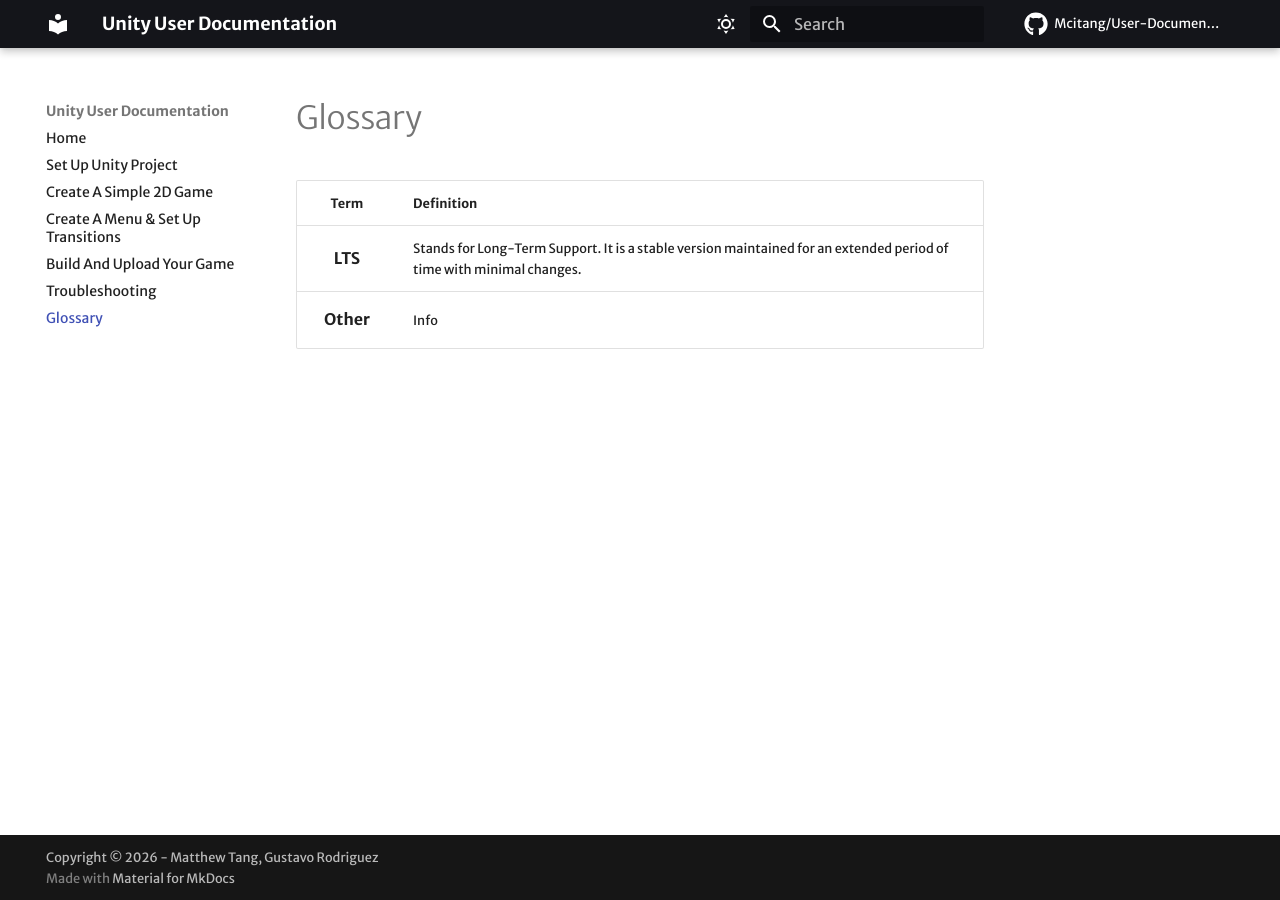
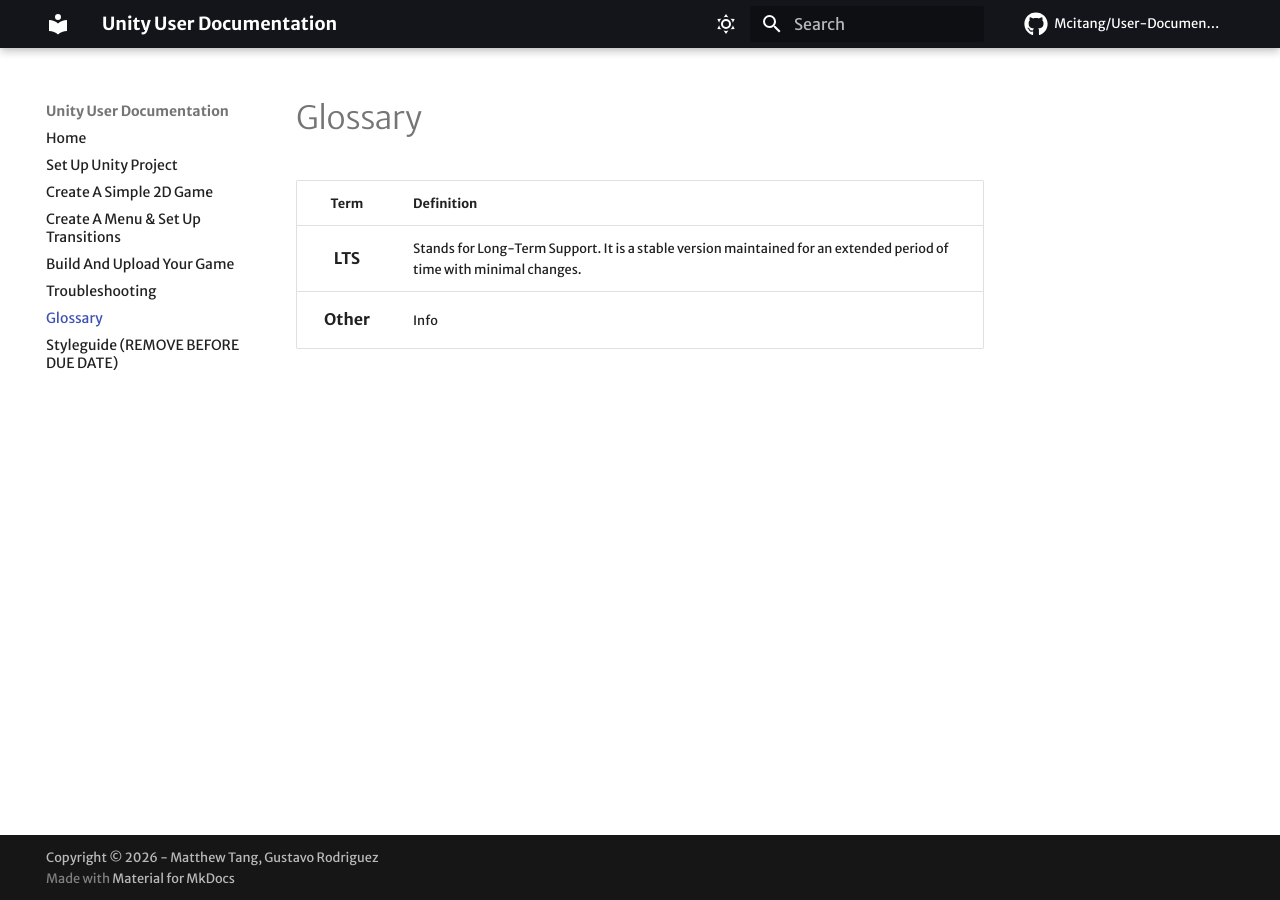
Before and after one commit to Mcitang/User-Documentation, an MkDocs documentation site: the page built from docs/glossary.md, in a window 1280 px wide. Built offline with MkDocs 1.6.1 and Material for MkDocs 9.7.7, drawn with Linux system fonts in a browser that asks for light colours; some web fonts are replaced; comment, search, counter and statistics services are not loaded.

Commit message:
Create more CSS files

```diff
--- /dev/null
+++ b/docs/stylesheets/util.style.css
@@ -0,0 +1,6 @@
+.center {
+  display: block;
+  margin-left: auto;
+  margin-right: auto;
+  text-align: center; /* Helpful if applied to a container */
+}
--- a/mkdocs.yml
+++ b/mkdocs.yml
@@ -1,4 +1,5 @@
 site_name: Unity User Documentation
+site_url: https://mcitang.github.io/User-Documentation/
 
 # Using it to override the page order
 nav:
@@ -9,6 +10,7 @@
  - Build And Upload Your Game: "build-game.md"
  - Troubleshooting: "troubleshooting.md"
  - Glossary: "glossary.md"
+ - Styleguide (REMOVE BEFORE DUE DATE): "styleguide.md"
 
 repo_url: https://github.com/Mcitang/User-Documentation
 repo_name: Mcitang/User-Documentation
@@ -104,7 +106,9 @@
 
 # CSS
 extra_css:
- - stylesheets/styles.css
- - stylesheets/glossary.css
+  - stylesheets/styles.css
+  - stylesheets/util.style.css
+  # Pages
+  - stylesheets/pages/glossary.style.css
 
 copyright: Copyright &copy; 2026 - Matthew Tang, Gustavo Rodriguez
```
Also changed, not shown: docs/stylesheets/pages/glossary.style.css (renamed from docs/stylesheets/glossary.css).
